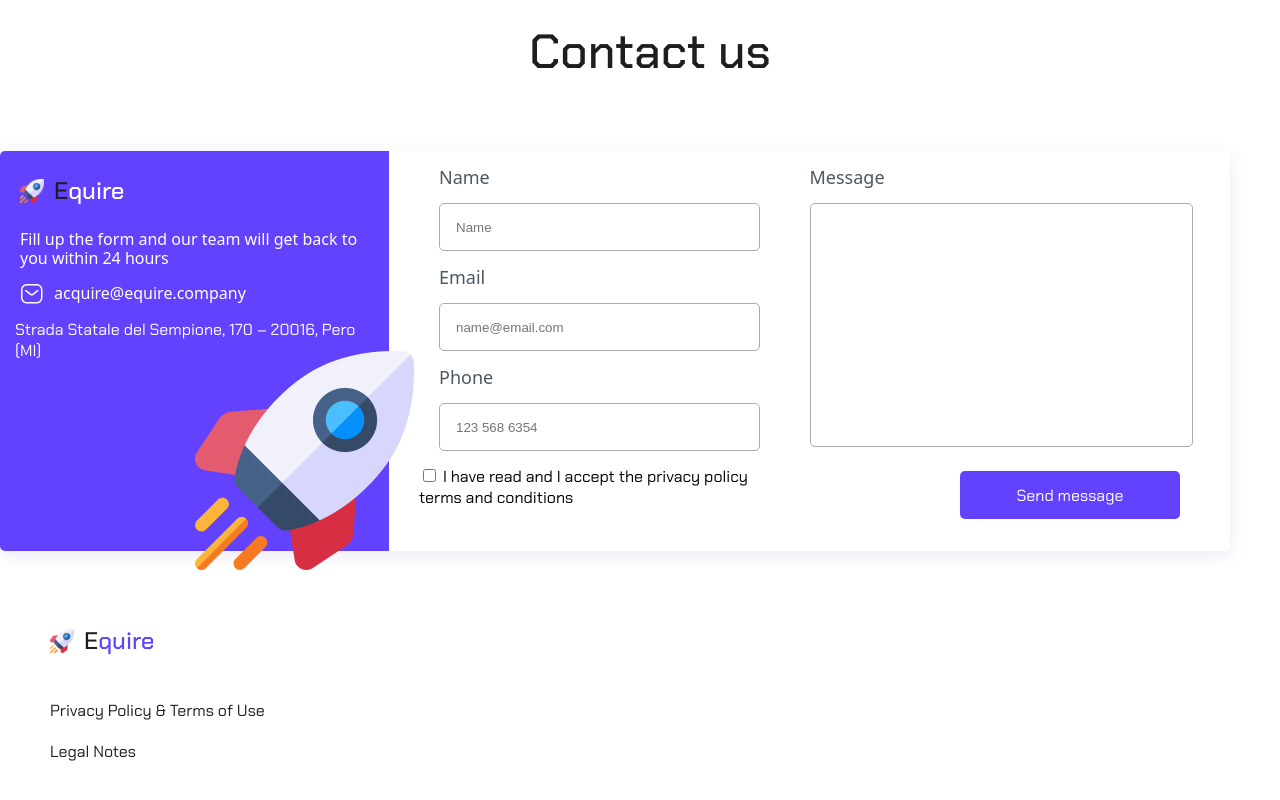
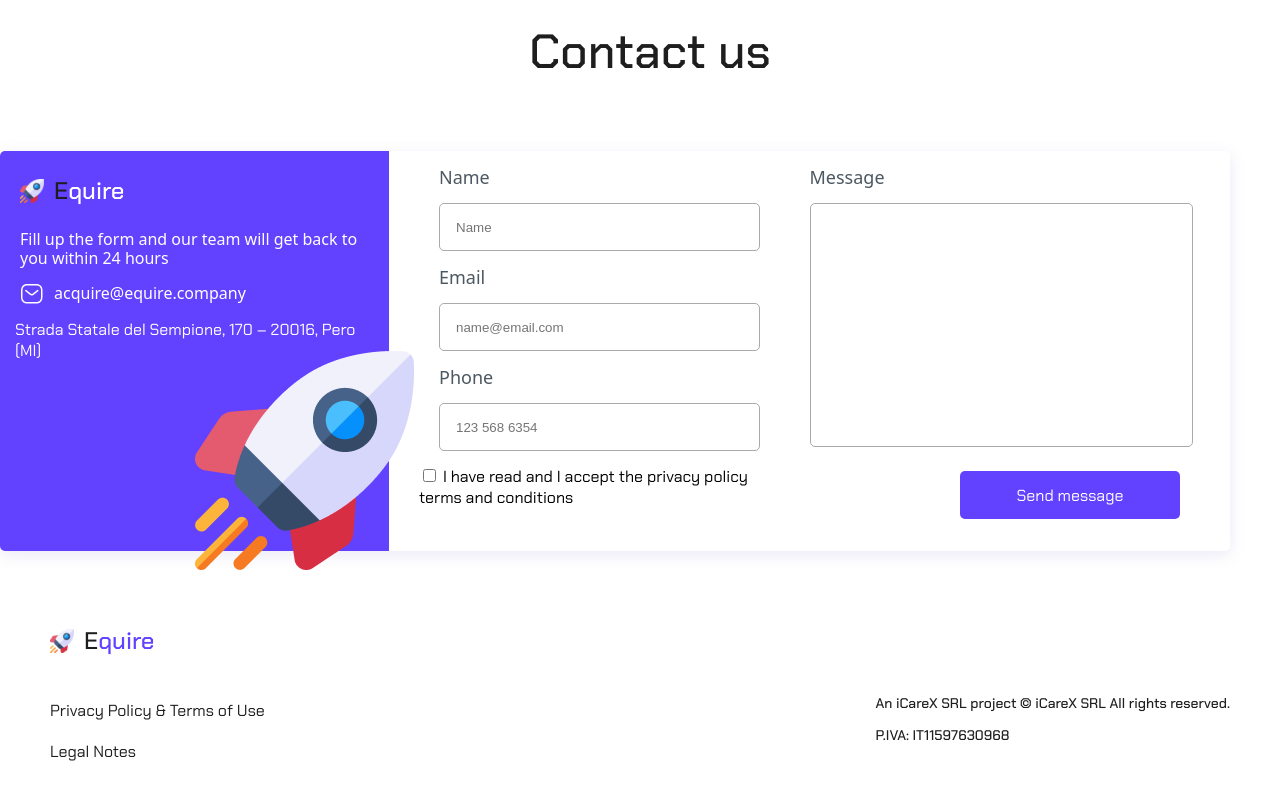
Before and after one commit to Arthur7711/lending-Page, a React (Create React App) app: page / in a window 1280 px wide. Shown: the part 7025-7825 px from the top of the page. Built offline with nearby package versions, Linux system fonts and the light colour scheme.

Commit message:
feat:(icon,home footer style,seo)

```diff
--- a/public/index.html
+++ b/public/index.html
@@ -3,11 +3,11 @@
 
 <head>
   <meta charset="utf-8" />
-  <link rel="icon" href="%PUBLIC_URL%/favicon.ico" />
+  <link rel="icon" href="./shuttle.png" />
   <meta name="viewport" content="width=device-width, initial-scale=1" />
   <meta name="theme-color" content="#000000" />
   <meta name="description" content="Web site created using create-react-app" />
-  <link rel="apple-touch-icon" href="%PUBLIC_URL%/logo192.png" />
+  <!-- <link rel="apple-touch-icon" href="%PUBLIC_URL%/logo192.png" /> -->
   <!--
       manifest.json provides metadata used when your web app is installed on a
       user's mobile device or desktop. See https://developers.google.com/web/fundamentals/web-app-manifest/
@@ -22,7 +22,7 @@
       work correctly both with client-side routing and a non-root public URL.
       Learn how to configure a non-root public URL by running `npm run build`.
     -->
-  <title>React App</title>
+  <title>We Buy Brands</title>
   <link rel="preconnect" href="https://fonts.googleapis.com">
   <link rel="preconnect" href="https://fonts.gstatic.com" crossorigin>
   <link
--- a/src/homePage/HomePage.js
+++ b/src/homePage/HomePage.js
@@ -63,6 +63,8 @@ const HomePage = () => {
             E<span>quire</span>
           </p>
         </div>
+        <div className={styles.footerPartDivs}>
+          <div>
             <div className={styles.forFooterA}>
               <a href="https://icarex.ai/privacy-policy/">
                 Privacy Policy & Terms of Use
@@ -71,6 +73,12 @@ const HomePage = () => {
             <div className={styles.forFooterA}>
               <a href="https://icarex.ai/note-legali/">Legal Notes</a>
             </div>
+          </div>
+          <div>
+            <p>An iCareX SRL project © iCareX SRL All rights reserved.</p>
+            <p>P.IVA: IT11597630968</p>
+          </div>
+        </div>
       </footer>
     </div>
   );
--- a/src/homePage/HomePage.module.css
+++ b/src/homePage/HomePage.module.css
@@ -95,6 +95,13 @@ footer p {
   font-size: 14px;
   line-height: 18px;
   color: #4c5862;
+}
+.footerPartDivs {
+  display: flex;
+  justify-content: space-between;
+}
+.footerPartDivs p {
+  color: #1e1e1e;
 }
 
 @media (max-width: 1300px) {
```
Also changed, not shown: public/shuttle.png (added). Lines whose indentation alone changed are shown as unchanged.
